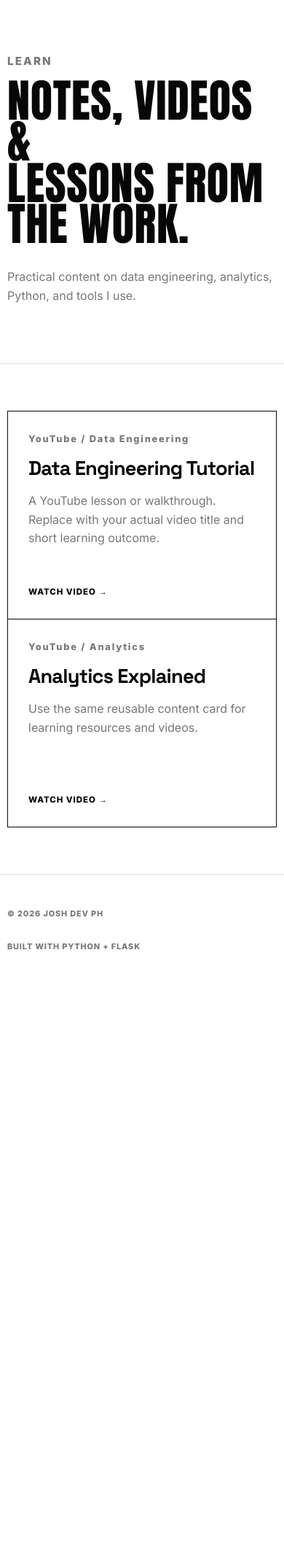
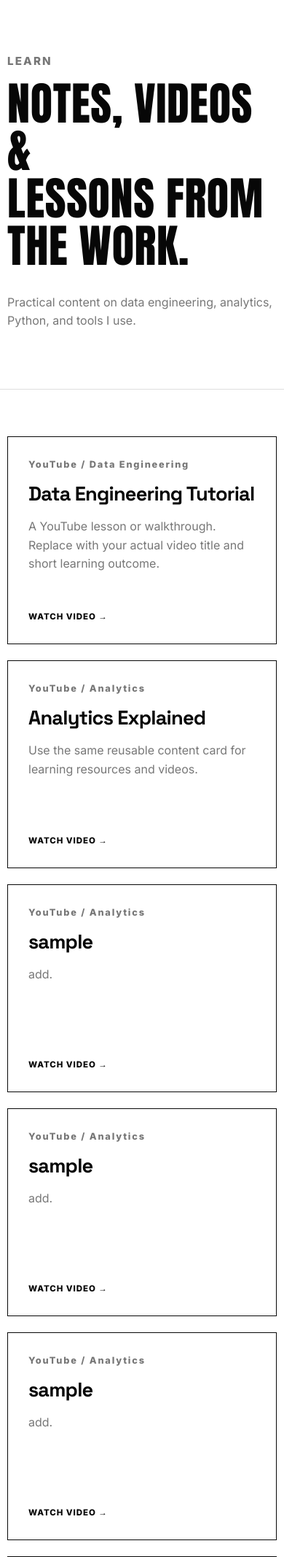
Before and after one commit to imjbmkz/joshdevph, a Flask app: page /learn in a window 390 px wide. Shown: the part 73-2207 px from the top of the page at 73% size. Before the commit the page ends 1374 px from the top, so only its background shows below. Run offline with Flask 3, Linux system fonts and the light colour scheme.

Commit message:
Minor fixes on layout and responsiveness

```diff
--- a/app.py
+++ b/app.py
@@ -1,59 +1,28 @@
+import json
+from pathlib import Path
+
 from flask import Flask, render_template
 
 app = Flask(__name__)
+DATA_FILE = Path(app.root_path) / "data" / "site_data.json"
 
-PROJECTS = [
-    {
-        "title": "Data Engineering Project",
-        "description": "A featured data engineering project. Replace this copy with the problem, architecture, and measurable outcome.",
-        "tags": ["Python", "SQL", "ETL"],
-        "url": "https://github.com/",
-        "cta": "VIEW PROJECT",
-    },
-    {
-        "title": "Analytics & BI Project",
-        "description": "Showcase a dashboard, semantic model, warehouse, or reporting modernization project here.",
-        "tags": ["Power BI", "Analytics", "Data Modeling"],
-        "url": "https://github.com/",
-        "cta": "VIEW PROJECT",
-    },
-    {
-        "title": "Automation Project",
-        "description": "Highlight an API integration, workflow automation, or productivity tool you built.",
-        "tags": ["Python", "API", "Automation"],
-        "url": "https://github.com/",
-        "cta": "VIEW PROJECT",
-    },
-]
 
-LEARNING = [
-    {
-        "title": "Data Engineering Tutorial",
-        "description": "A YouTube lesson or walkthrough. Replace with your actual video title and short learning outcome.",
-        "tags": ["YouTube", "Data Engineering"],
-        "url": "https://youtube.com/",
-        "cta": "WATCH VIDEO",
-    },
-    {
-        "title": "Analytics Explained",
-        "description": "Use the same reusable content card for learning resources and videos.",
-        "tags": ["YouTube", "Analytics"],
-        "url": "https://youtube.com/",
-        "cta": "WATCH VIDEO",
-    },
-]
+def load_site_data():
+    """Load editable site content on every request so JSON updates appear immediately."""
+    with DATA_FILE.open(encoding="utf-8") as data_file:
+        data = json.load(data_file)
 
-SOCIALS = [
-    {"name": "GitHub", "handle": "@your-github", "url": "https://github.com/"},
-    {"name": "LinkedIn", "handle": "Josh Valdeleon", "url": "https://linkedin.com/"},
-    {"name": "YouTube", "handle": "Josh Dev PH", "url": "https://youtube.com/"},
-    {"name": "Email", "handle": "your@email.com", "url": "mailto:your@email.com"},
-]
+    for collection in ("projects", "learning", "socials"):
+        if not isinstance(data.get(collection), list):
+            raise ValueError(f'"{collection}" must be a JSON array in {DATA_FILE}')
+
+    return data
 
 
 @app.route("/")
 def home():
-    return render_template("home.html", projects=PROJECTS[:3])
+    data = load_site_data()
+    return render_template("home.html", projects=data["projects"][:3])
 
 
 @app.route("/about")
@@ -63,17 +32,20 @@ def about():
 
 @app.route("/projects")
 def projects():
-    return render_template("projects.html", projects=PROJECTS)
+    data = load_site_data()
+    return render_template("projects.html", projects=data["projects"])
 
 
 @app.route("/learn")
 def learn():
-    return render_template("learn.html", items=LEARNING)
+    data = load_site_data()
+    return render_template("learn.html", items=data["learning"])
 
 
 @app.route("/contact")
 def contact():
-    return render_template("contact.html", socials=SOCIALS)
+    data = load_site_data()
+    return render_template("contact.html", socials=data["socials"])
 
 
 if __name__ == "__main__":
--- /dev/null
+++ b/data/site_data.json
@@ -0,0 +1,98 @@
+{
+  "projects": [
+    {
+      "title": "Data Engineering Project",
+      "description": "A featured data engineering project. Replace this copy with the problem, architecture, and measurable outcome.",
+      "tags": ["Python", "SQL", "ETL"],
+      "url": "https://github.com/",
+      "cta": "VIEW PROJECT"
+    },
+    {
+      "title": "Analytics & BI Project",
+      "description": "Showcase a dashboard, semantic model, warehouse, or reporting modernization project here.",
+      "tags": ["Power BI", "Analytics", "Data Modeling"],
+      "url": "https://github.com/",
+      "cta": "VIEW PROJECT"
+    },
+    {
+      "title": "Automation Project",
+      "description": "Highlight an API integration, workflow automation, or productivity tool you built.",
+      "tags": ["Python", "API", "Automation"],
+      "url": "https://github.com/",
+      "cta": "VIEW PROJECT"
+    }
+  ],
+  "learning": [
+    {
+      "title": "Data Engineering Tutorial",
+      "description": "A YouTube lesson or walkthrough. Replace with your actual video title and short learning outcome.",
+      "tags": ["YouTube", "Data Engineering"],
+      "url": "https://youtube.com/",
+      "cta": "WATCH VIDEO"
+    },
+    {
+      "title": "Analytics Explained",
+      "description": "Use the same reusable content card for learning resources and videos.",
+      "tags": ["YouTube", "Analytics"],
+      "url": "https://youtube.com/",
+      "cta": "WATCH VIDEO"
+    },
+    {
+      "title": "sample",
+      "description": "add.",
+      "tags": ["YouTube", "Analytics"],
+      "url": "https://youtube.com/",
+      "cta": "WATCH VIDEO"
+    },
+    {
+      "title": "sample",
+      "description": "add.",
+      "tags": ["YouTube", "Analytics"],
+      "url": "https://youtube.com/",
+      "cta": "WATCH VIDEO"
+    },
+    {
+      "title": "sample",
+      "description": "add.",
+      "tags": ["YouTube", "Analytics"],
+      "url": "https://youtube.com/",
+      "cta": "WATCH VIDEO"
+    },
+    {
+      "title": "sample",
+      "description": "add.",
+      "tags": ["YouTube", "Analytics"],
+      "url": "https://youtube.com/",
+      "cta": "WATCH VIDEO"
+    },
+    {
+      "title": "sample",
+      "description": "add.",
+      "tags": ["YouTube", "Analytics"],
+      "url": "https://youtube.com/",
+      "cta": "WATCH VIDEO"
+    }
+  ],
+  "socials": [
+    {
+      "name": "GitHub",
+      "handle": "@your-github",
+      "url": "https://github.com/"
+    },
+    {
+      "name": "LinkedIn",
+      "handle": "Josh Valdeleon",
+      "url": "https://linkedin.com/"
+    },
+    {
+      "name": "YouTube",
+      "handle": "Josh Dev PH",
+      "url": "https://youtube.com/"
+    },
+    {
+      "name": "Email",
+      "handle": "your@email.com",
+      "url": "mailto:your@email.com"
+    }
+  ]
+}
--- a/static/css/main.css
+++ b/static/css/main.css
@@ -83,7 +83,7 @@ button{font:inherit}
 .hero-stage{position:relative;display:grid;grid-template-columns:1.05fr .95fr;min-height:690px;align-items:center;padding-bottom:122px}
 .hero-copy-block{position:relative;z-index:3;padding:38px 0 70px}
 .hero-kicker{margin:0 0 12px;color:var(--purple);font-size:1.25rem;font-weight:800;letter-spacing:.09em}
-.hero-copy-block h1{font:400 clamp(4.5rem,8vw,7.9rem)/.88 Anton,Impact,sans-serif;letter-spacing:.012em;margin:0;text-transform:uppercase;max-width:720px}
+.hero-copy-block h1{font:400 clamp(4.5rem,8vw,7.9rem)/.94 Anton,Impact,sans-serif;letter-spacing:.012em;margin:0;text-transform:uppercase;max-width:720px}
 .hero-role{margin:0;font-size:clamp(1.25rem,2vw,1.65rem);font-weight:800;line-height:1.45;letter-spacing:.045em}
 .hero-description{max-width:590px;color:var(--hero-copy);font-size:1.05rem;margin:28px 0 0}
 .button-row{display:flex;gap:14px;flex-wrap:wrap;margin-top:34px}
@@ -125,8 +125,8 @@ button{font:inherit}
 .service-item p{font-size:.83rem;color:var(--muted);line-height:1.65;margin:0}
 
 .featured-section{background:linear-gradient(180deg,var(--surface-tint) 0%,var(--page-bg) 70%)}
-.featured-grid,.card-grid{display:grid;grid-template-columns:repeat(auto-fit,minmax(280px,1fr));border-top:1px solid var(--page-text);border-left:1px solid var(--page-text)}
-.content-card{min-height:330px;padding:28px;display:flex;flex-direction:column;justify-content:space-between;border-right:1px solid var(--page-text);border-bottom:1px solid var(--page-text);transition:.2s;background:var(--surface)}
+.featured-grid,.card-grid{display:grid;grid-template-columns:repeat(auto-fit,minmax(280px,1fr));gap:22px}
+.content-card{min-height:330px;padding:28px;display:flex;flex-direction:column;justify-content:space-between;border:1px solid var(--page-text);transition:.2s;background:var(--surface)}
 .content-card:hover{background:var(--soft)}
 .content-card h3{font:700 1.7rem/1.08 'Space Grotesk';letter-spacing:-.03em;margin:0 0 18px}
 .content-card p{color:var(--muted);margin:0}
@@ -141,7 +141,7 @@ button{font:inherit}
 
 /* Inner pages retain the same design system */
 .page-hero{padding:130px 0 88px}
-.page-hero h1{font:400 clamp(4rem,8vw,7.7rem)/.9 Anton,Impact,sans-serif;letter-spacing:.01em;margin:0;max-width:1050px;text-transform:uppercase}
+.page-hero h1{font:400 clamp(4rem,8vw,7.7rem)/1 Anton,Impact,sans-serif;letter-spacing:.01em;margin:0;max-width:1050px;text-transform:uppercase}
 .page-intro{font-size:1.1rem;color:var(--muted);max-width:680px;margin:32px 0}
 .border-top{border-top:1px solid var(--line)}
 .section-heading{display:flex;align-items:end;justify-content:space-between;margin-bottom:36px}
@@ -309,3 +309,31 @@ main{min-width:0}
   html{scroll-behavior:auto}
   *,*::before,*::after{scroll-behavior:auto!important;transition:none!important;animation:none!important}
 }
+
+/* Mobile hero uses normal flow so content cannot drift or clip on short screens. */
+@media (max-width:600px){
+  .home-hero{padding:34px 0 0}
+  .hero-stage{display:flex;flex-direction:column;align-items:stretch;min-height:0;padding-bottom:0}
+  .hero-copy-block{display:contents}
+  .hero-kicker{order:1;margin-bottom:8px}
+  .hero-copy-block h1{order:2;width:100%;font-size:clamp(3.35rem,15.5vw,4.7rem);line-height:.98;white-space:normal}
+  .hero-copy-block .accent-rule{order:3}
+  .hero-role{order:4;max-width:none;width:100%;font-size:1rem;line-height:1.55}
+  .hero-description{order:5;max-width:34rem;width:100%;font-size:.9rem;margin-top:22px}
+  .portrait-wrap{order:6;position:relative;right:auto;bottom:auto;width:100%;height:auto;margin:30px auto 6px}
+  .portrait-glow{inset:-32px 10%;filter:blur(8px)}
+  .portrait-image{width:190px;height:190px;margin-inline:auto}
+  .hero-actions{order:7;width:100%;max-width:390px;margin:28px auto 42px;position:relative;z-index:6}
+  .hero-stats{order:8;position:relative;left:auto;right:auto;bottom:auto;grid-template-columns:1fr;width:100%;margin:0 0 -34px;border-radius:17px}
+  .stat-item{min-height:118px;padding:20px}
+  .stat-item:not(:last-child)::after{left:20px;right:20px;top:auto;bottom:0;width:auto;height:1px}
+  .stat-item strong{font-size:2rem;margin:8px 0 5px}
+  .stat-item>span:last-child{font-size:.62rem}
+  .services-section{padding-top:102px}
+  .page-hero h1{line-height:1.04}
+}
+
+@media (max-width:390px){
+  .portrait-image{width:170px;height:170px}
+  .hero-actions{max-width:100%;margin-bottom:36px}
+}
```
Also changed, not shown: README.md.
